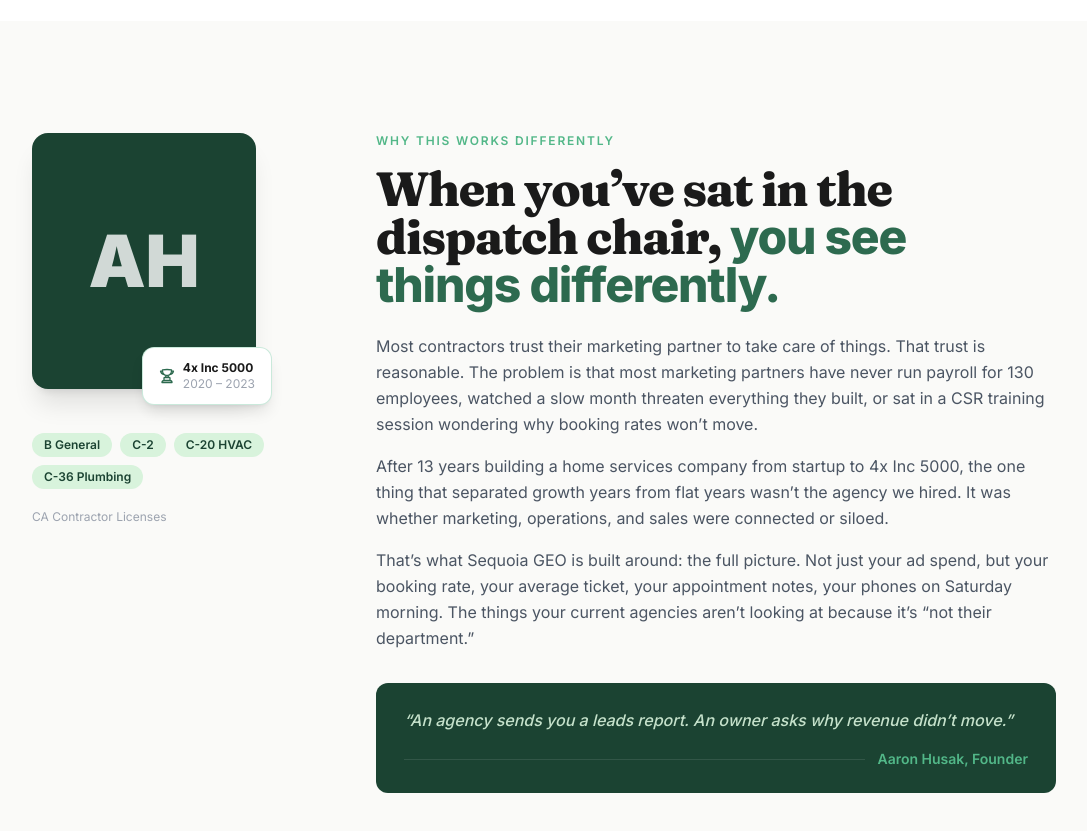
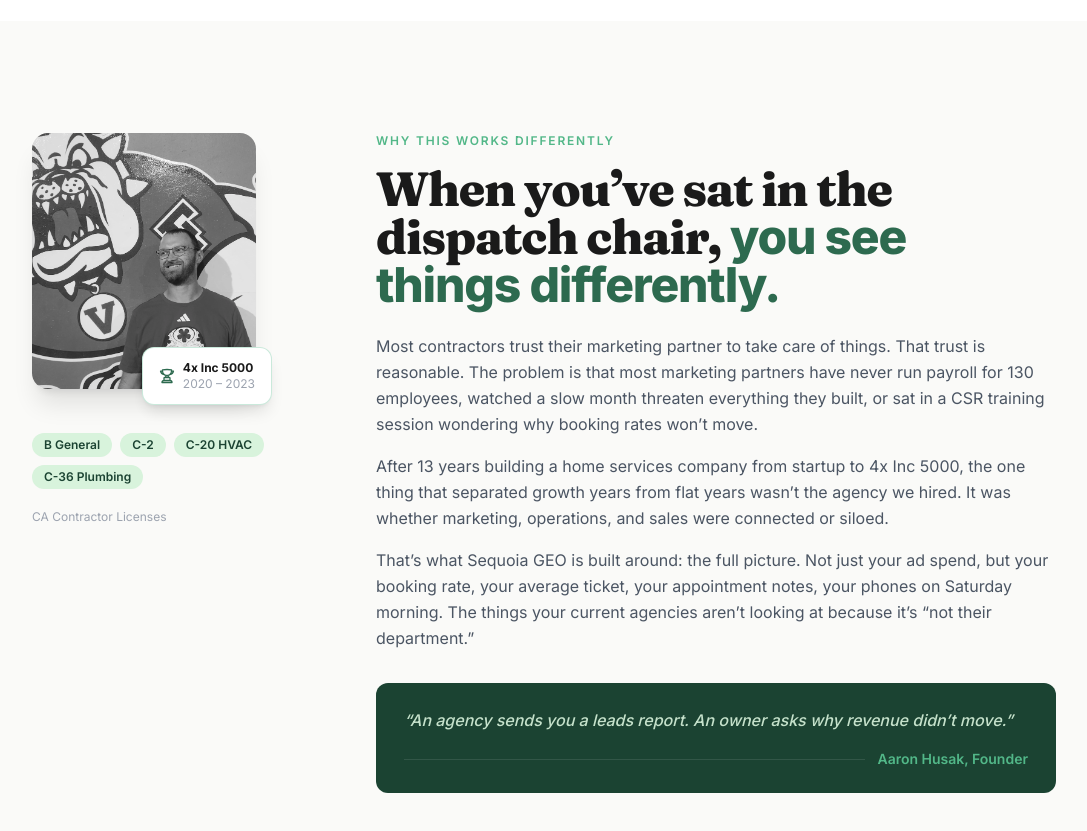
Before and after one commit to SequoiaGeo/next-website, a Next.js app: page / in a window 1280 px wide. Shown: the part 6180-7011 px from the top of the page, without its empty margins (96-1183 px from the left). Built offline with nearby package versions, Linux system fonts and the light colour scheme; no server answers.

Commit message:
Add headshot, update AboutAaron photo, ignore large video files
Real headshot now shows in the About section. Video files excluded
from git (too large) -- GBP workshop video will embed via YouTube.

Co-Authored-By: Claude Sonnet 4.6 <noreply@anthropic.com>

```diff
--- a/src/components/AboutAaron.tsx
+++ b/src/components/AboutAaron.tsx
@@ -1,3 +1,5 @@
+import Image from "next/image";
+
 export default function AboutAaron() {
   return (
     <section id="about" className="bg-[#fafaf8] py-20 sm:py-28">
@@ -7,8 +9,14 @@ export default function AboutAaron() {
           {/* Left: avatar + credentials */}
           <div className="flex flex-col items-center lg:items-start gap-5">
             <div className="relative">
-              <div className="flex h-64 w-56 items-center justify-center rounded-2xl bg-[#1B4332] shadow-xl">
-                <span className="text-7xl font-black text-white/80">AH</span>
+              <div className="relative h-64 w-56 overflow-hidden rounded-2xl shadow-xl">
+                <Image
+                  src="/aaron-husak.webp"
+                  alt="Aaron Husak, Founder of Sequoia GEO"
+                  fill
+                  className="object-cover object-top"
+                  priority
+                />
               </div>
               {/* Inc 5000 badge */}
               <div className="absolute -bottom-4 -right-4 rounded-xl border border-[#52B788]/30 bg-white px-4 py-3 shadow-lg">
```
Also changed, not shown: public/aaron-husak.webp (added), 1 other file (tests, documents, lock files or other folders).
